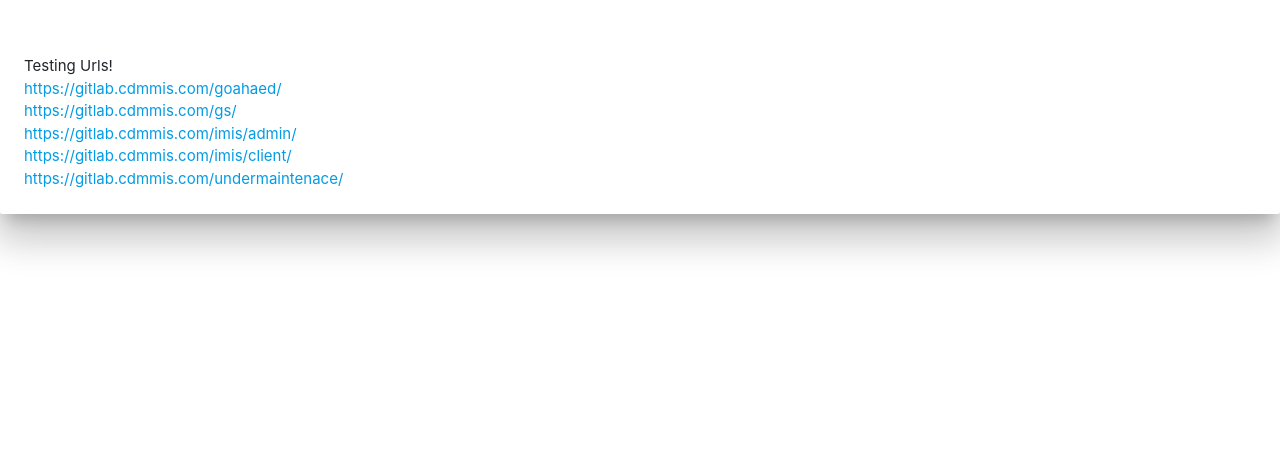
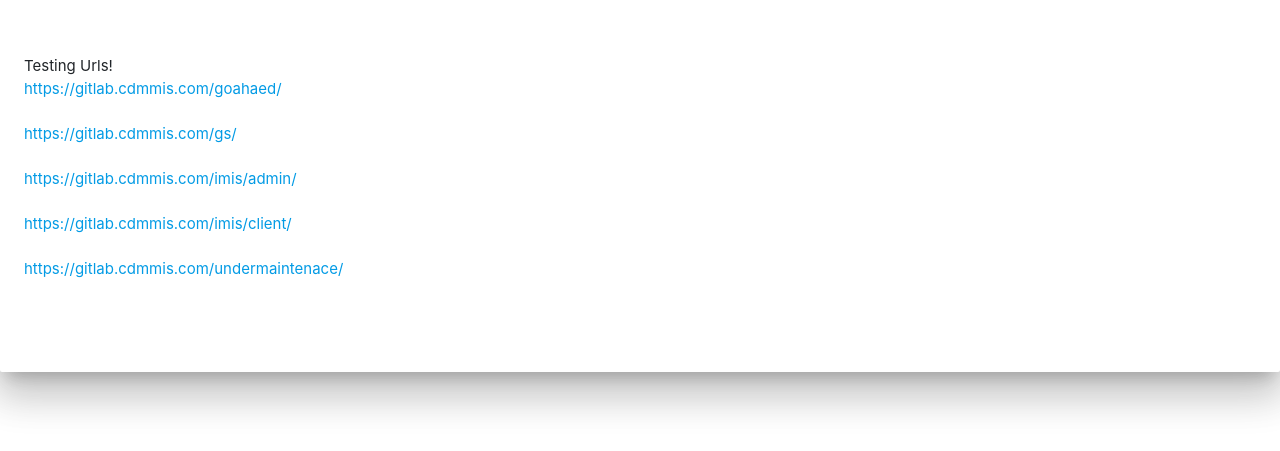
Before and after one commit to zlaire/zlaire.github.io, a plain HTML site: page index.html in a window 1280 px wide. Shown: the part 343-794 px from the top of the page. Drawn offline with nearby package versions, Linux system fonts and the light colour scheme.

Commit message:
Update index.html

```diff
--- a/index.html
+++ b/index.html
@@ -69,18 +69,20 @@
 
 
         Testing Urls!<br>
-        <a href="https://gitlab.cdmmis.com/goahaed/">https://gitlab.cdmmis.com/goahaed/</a><br>
-        <a href="https://gitlab.cdmmis.com/gs/">https://gitlab.cdmmis.com/gs/</a><br>
-        <a href="https://gitlab.cdmmis.com/imis/admin/">https://gitlab.cdmmis.com/imis/admin/</a><br>
-        <a href="https://gitlab.cdmmis.com/imis/client/">https://gitlab.cdmmis.com/imis/client/</a><br>
-        <a href="https://gitlab.cdmmis.com/imis/client/">https://gitlab.cdmmis.com/undermaintenace/</a><br>
+        <a href="https://gitlab.cdmmis.com/goahead/">https://gitlab.cdmmis.com/goahaed/</a><br><br>
+        <a href="https://gitlab.cdmmis.com/gs/">https://gitlab.cdmmis.com/gs/</a><br><br>
+        <a href="https://gitlab.cdmmis.com/imis/admin/">https://gitlab.cdmmis.com/imis/admin/</a><br><br>
+        <a href="https://gitlab.cdmmis.com/imis/client/">https://gitlab.cdmmis.com/imis/client/</a><br><br>
+        <a href="https://gitlab.cdmmis.com/imis/client/">https://gitlab.cdmmis.com/undermaintenace/</a><br><br>
+
+        <br>
+        <br>
 
 
     </div>
 
     <!-- <iframe src="https://quizlet.com/94807489/test/embed?i=5wkmg8&x=1jj1" height="500" width="100%" style="border:0"></iframe> -->
     <!-- <iframe src="https://quizlet.com/918648542/test/embed?i=5wkmg8&x=1jj1"></iframe> -->
-
     <!-- <iframe src="https://quizlet.com/918648542/test/embed?i=5wkmg8&x=1jj1"></iframe> -->
 
 
```
